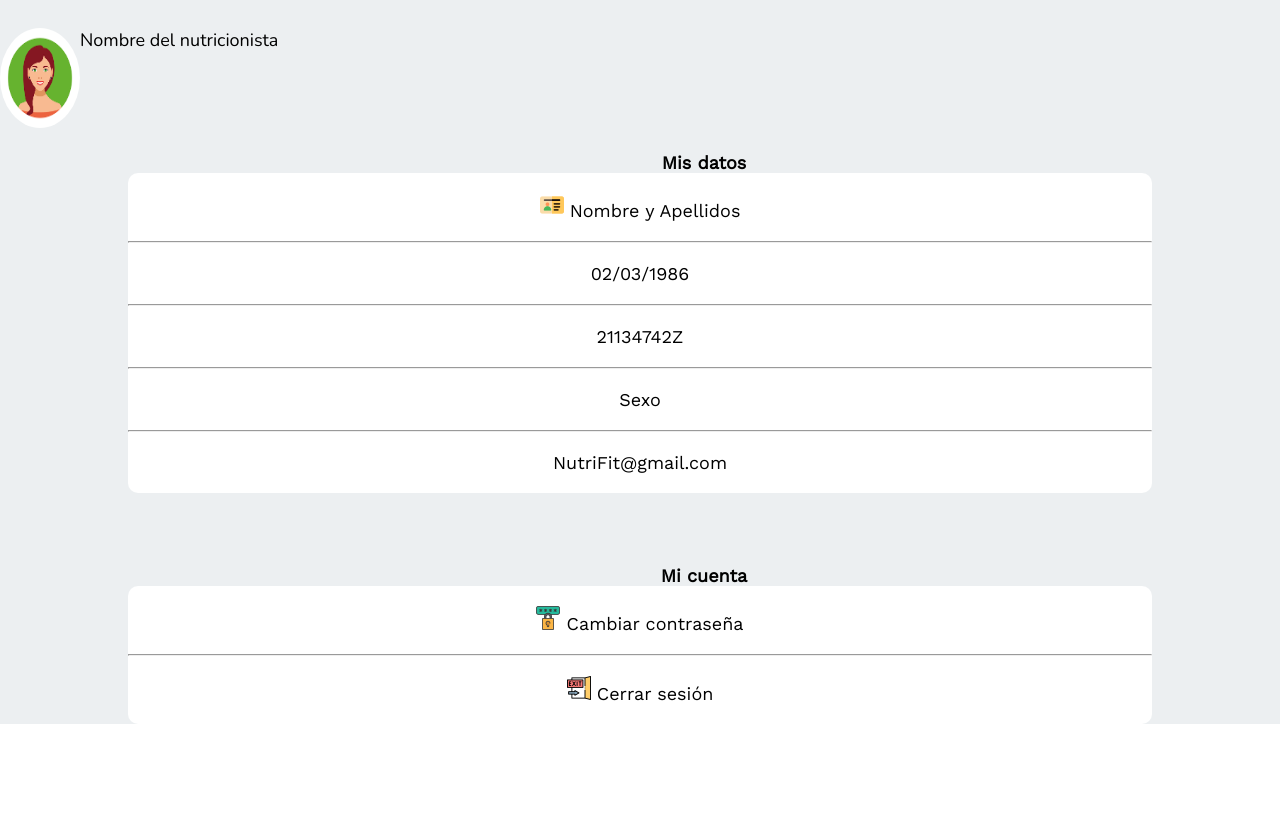
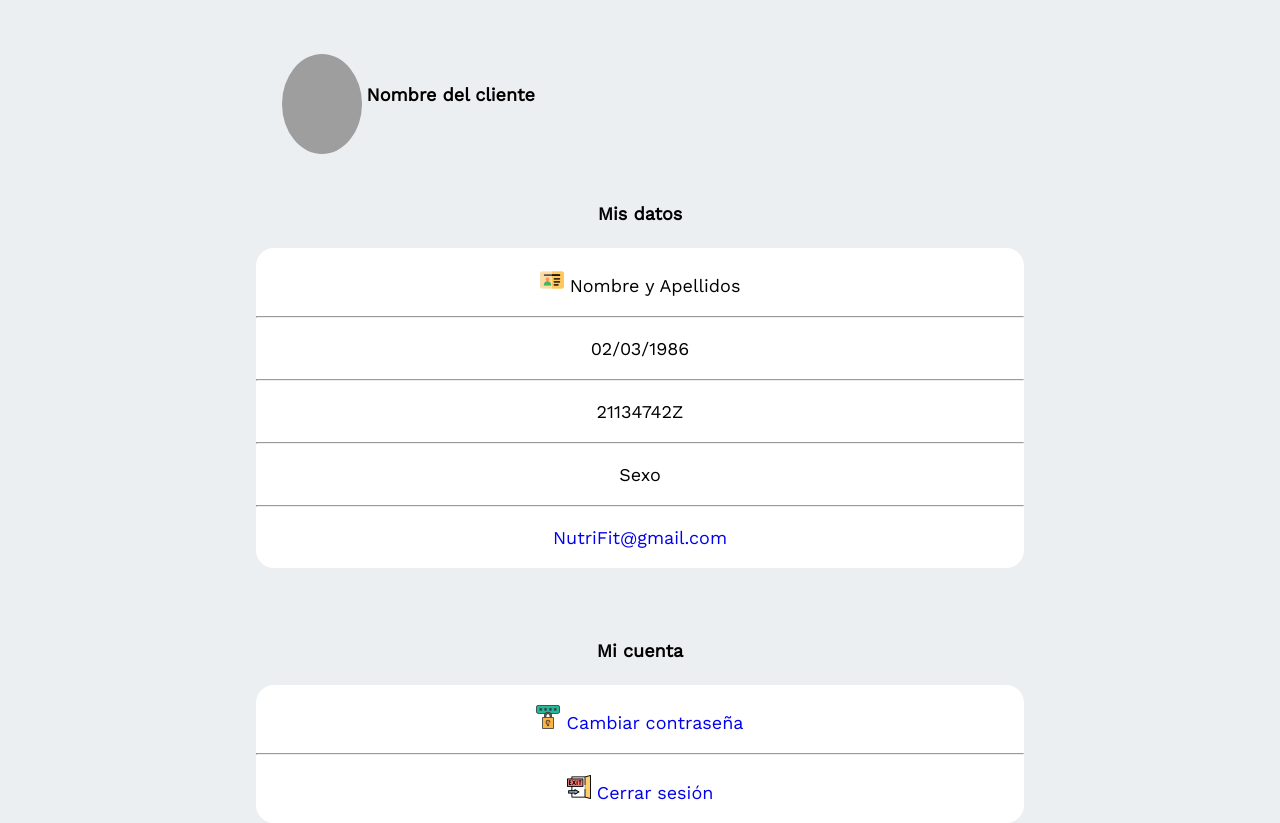
Before and after one commit to Alternate-Dual/Alternate-Dual, a PHP site: page /views/perfil_nutricionista in a window 1280 px wide. Shown: the part 116-939 px from the top of the page. Before the commit the page ends 840 px from the top, so only its background shows below. Run offline with PHP 8.4, Linux system fonts and the light colour scheme; the visitor is signed in with stand-in values (Sample User, id 1); some libraries are stand-ins or nearby versions; grey boxes are pictures that could not be loaded.

Commit message:
arreglo 1

```diff
--- a/css/style.css
+++ b/css/style.css
@@ -446,6 +446,17 @@ dialog::backdrop {
 }
 .datosNutricionista, .ContenedorPesos, h4 {
   font-family: "Work Sans", sans-serif;
+}
+
+.contBlan1 {
+  border-radius: 18px;
+  background-color: white;
+  width: 60%;
+  display: inline-flex;
+  flex-direction: column;
+  justify-content: center;
+  align-items: stretch;
+  text-align: center;
 }
 
 .centrarContenidoPerfil {
--- a/css/style.scss
+++ b/css/style.scss
@@ -511,6 +511,19 @@ button.submit:hover {
     font-family: 'Work Sans', sans-serif;
 
 }
+
+.contBlan1{
+    border-radius: 18px;
+    background-color: white;
+
+    width: 60%;
+    display:inline-flex;
+    flex-direction: column;
+    justify-content: center;
+    align-items: stretch;
+    text-align: center;
+}
+
 .centrarContenidoPerfil{
     height: 120px;
     width: auto;
--- a/views/perfil_nutricionista.php
+++ b/views/perfil_nutricionista.php
@@ -59,17 +59,19 @@ if(!isset($_SESSION['rol'])){
    <br>
    <br>
 
-   <div class="centrarContenidoPerfil">
-   <img src="../img/icon.png" alt="cara" />
-    <p>Nombre del nutricionista</p>
+   <div class="contBlan3">
+        <div class="centrarContenidoPerfil">
+            <img src="../img/icon1.jpg" alt="cara" />
+            <h4>Nombre del cliente</h4>
+        </div>
     </div>
 
     <div>
     <br>
 
-      <h4 class="perfil">Mis datos</h4>
-
-      <div class="FondoDatosNutricionista">
+      <h4>Mis datos</h4>
+      <br>
+      <div class="contBlan1">
         <div class="datosNutricionista"><img src="../img/carnet.png" alt=""> Nombre y Apellidos</div>
             <hr/>
         <div class="datosNutricionista" contenteditable="true">02/03/1986</div>
@@ -85,8 +87,9 @@ if(!isset($_SESSION['rol'])){
     <br>
     <div>
       <br>
-      <h4 class="perfil">Mi cuenta</h4>
-      <div class="FondoDatosNutricionista">
+      <h4>Mi cuenta</h4>
+      <br>
+      <div class="contBlan1">
         <div class="datosNutricionista"><a href="#"><img src="../img/contrasena.png" alt=""> Cambiar contraseña</a></div>
             <hr/>
         <div class="datosNutricionista"><img src="../img/salida.png" alt=""><a href="login.php"> Cerrar sesión</a></div>
```
Also changed, not shown: views/perfil_paciente.php (+11 -10 lines), 1 other file.
